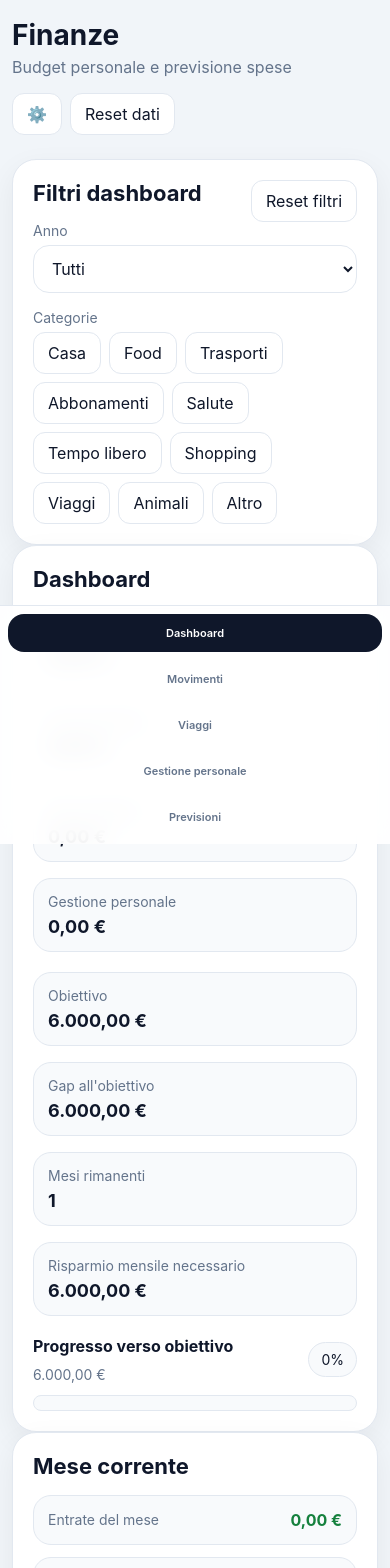
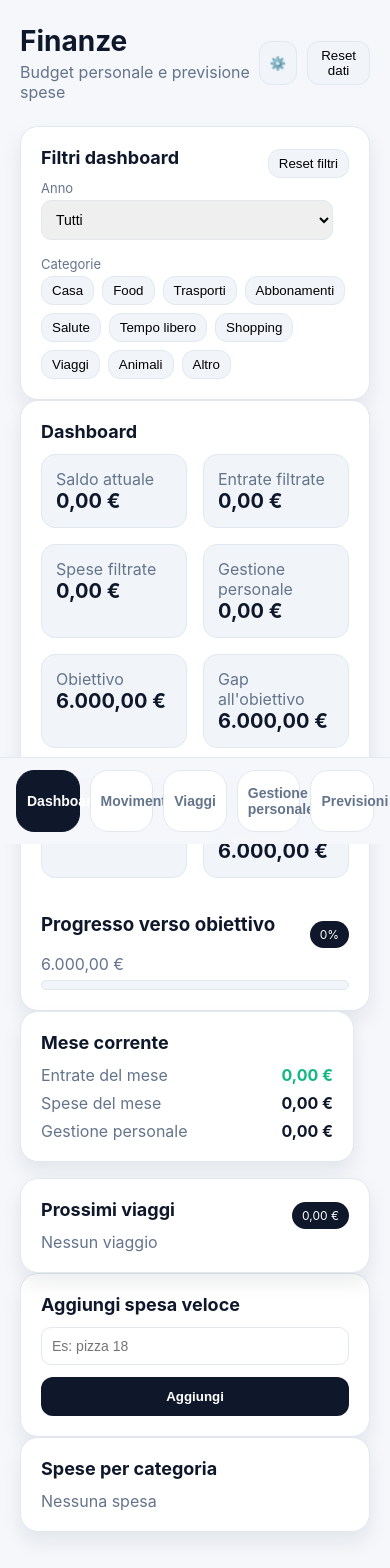
Before and after one commit to am-pachy/Finance-Tracker-App, a React (Vite) app: page / in a window 390 px wide. Shown: the top 1568 px of the page. Built offline with nearby package versions, Linux system fonts and the light colour scheme; the HTML template or start-up script is replaced by a standard one.

Commit message:
Update index 11/03 - 12:50 .css

```diff
--- a/src/index.css
+++ b/src/index.css
@@ -1,120 +1,102 @@
 :root {
-  --bg: #f1f5f9;
+  --primary: #0f172a;
+  --primary-soft: #1e293b;
+
+  --bg: #f5f7fb;
   --bg-soft: #ffffff;
-  --bg-soft-2: #f8fafc;
+  --bg-soft-2: #f1f5f9;
+
   --text: #0f172a;
-  --muted: #64748b;
+  --text-muted: #64748b;
+
   --border: #e2e8f0;
-  --shadow: 0 10px 30px rgba(15, 23, 42, 0.06);
-  --primary: #0f172a;
-  --primary-contrast: #ffffff;
-  --green-bg: #dcfce7;
-  --green-text: #15803d;
-  --amber-bg: #fef3c7;
-  --amber-text: #b45309;
-  --red-bg: #fee2e2;
-  --red-text: #dc2626;
-}
 
-:root[data-theme="dark"] {
-  --bg: #020617;
-  --bg-soft: #0f172a;
-  --bg-soft-2: #1e293b;
-  --text: #f8fafc;
-  --muted: #94a3b8;
-  --border: #1e293b;
-  --shadow: 0 10px 30px rgba(0, 0, 0, 0.35);
-  --primary: #f8fafc;
-  --primary-contrast: #020617;
-  --green-bg: #052e16;
-  --green-text: #4ade80;
-  --amber-bg: #451a03;
-  --amber-text: #fbbf24;
-  --red-bg: #450a0a;
-  --red-text: #f87171;
+  --danger: #ef4444;
+  --success: #10b981;
+
+  --shadow: 0 10px 20px rgba(15, 23, 42, 0.08);
 }
 
 * {
   box-sizing: border-box;
 }
 
-html,
-body,
-#root {
+body {
   margin: 0;
-  min-height: 100%;
-  padding: 0;
-}
-
-body {
-  font-family: Inter, system-ui, -apple-system, BlinkMacSystemFont, "Segoe UI", sans-serif;
   background: var(--bg);
+  font-family: Inter, system-ui, sans-serif;
   color: var(--text);
 }
 
-button,
-input,
-select {
-  font: inherit;
-}
+/* APP */
 
 .app-shell {
   min-height: 100vh;
-  background: var(--bg);
-  color: var(--text);
+  display: flex;
+  flex-direction: column;
 }
 
 .app-container {
-  max-width: 1200px;
-  margin: 0 auto;
-  padding: 20px 16px 100px;
+  max-width: 1100px;
+  margin: auto;
+  padding: 24px 20px 120px;
+  width: 100%;
 }
+
+/* TOPBAR */
 
 .topbar {
   display: flex;
   justify-content: space-between;
-  align-items: flex-start;
-  gap: 16px;
+  align-items: center;
   margin-bottom: 24px;
-  flex-wrap: wrap;
-}
-
-.page-title {
-  margin: 0;
-  font-size: 32px;
-  line-height: 1.1;
-}
-
-.page-subtitle {
-  margin: 6px 0 0;
-  color: var(--muted);
 }
 
 .topbar-actions {
   display: flex;
-  flex-wrap: wrap;
-  gap: 8px;
+  gap: 10px;
 }
 
-.chip {
-  border: 1px solid var(--border);
-  background: var(--bg-soft);
-  color: var(--text);
-  border-radius: 12px;
-  padding: 10px 14px;
-  cursor: pointer;
+/* TITLES */
+
+.page-title {
+  font-size: 28px;
+  margin: 0;
 }
 
-.chip-active {
-  background: var(--primary);
-  color: var(--primary-contrast);
-  border-color: var(--primary);
+.page-subtitle {
+  margin: 4px 0 0;
+  color: var(--text-muted);
 }
 
-.stack {
-  display: grid;
-  gap: 24px;
+/* CARDS */
+
+.card {
+  background: var(--bg-soft);
+  border-radius: 18px;
+  border: 1px solid var(--border);
+  padding: 20px;
+  box-shadow: var(--shadow);
 }
+
+.mini-card {
+  background: var(--bg-soft-2);
+  border-radius: 14px;
+  padding: 14px;
+  border: 1px solid var(--border);
+}
+
+.mini-value {
+  font-size: 20px;
+  font-weight: 700;
+}
+
+.section-title {
+  font-size: 18px;
+  margin: 0 0 12px;
+}
+
+/* GRID */
 
 .grid {
   display: grid;
@@ -133,6 +115,45 @@ select {
   grid-template-columns: repeat(4, minmax(0, 1fr));
 }
 
+.span-2 {
+  grid-column: span 2;
+}
+
+.top-gap {
+  margin-top: 16px;
+}
+
+/* ROW */
+
+.row-between {
+  display: flex;
+  justify-content: space-between;
+  align-items: center;
+}
+
+/* TEXT */
+
+.muted {
+  color: var(--text-muted);
+}
+
+.small-muted {
+  color: var(--text-muted);
+  font-size: 13px;
+}
+
+.strong {
+  font-weight: 700;
+}
+
+/* FORM */
+
+.form-stack {
+  display: flex;
+  flex-direction: column;
+  gap: 12px;
+}
+
 .form-grid-4 {
   display: grid;
   grid-template-columns: repeat(4, minmax(0, 1fr));
@@ -140,129 +161,64 @@ select {
 }
 
 .form-grid-full {
-  grid-column: 1 / -1;
+  grid-column: span 4;
 }
 
-.small-gap {
-  gap: 12px;
+.field-label {
+  font-size: 13px;
+  margin-bottom: 4px;
+  display: block;
+  color: var(--text-muted);
 }
 
-.top-gap {
-  margin-top: 20px;
-}
-
-.top-gap-sm {
-  margin-top: 10px;
-}
-
-.span-2 {
-  grid-column: span 2;
-}
-
-.card {
-  background: var(--bg-soft);
+.input {
+  width: 100%;
+  border-radius: 10px;
   border: 1px solid var(--border);
-  border-radius: 24px;
-  padding: 20px;
-  box-shadow: var(--shadow);
-}
-
-.section-title {
-  margin: 0 0 16px;
-  font-size: 22px;
-}
-
-.row-between {
-  display: flex;
-  justify-content: space-between;
-  align-items: center;
-  gap: 12px;
-}
-
-.badge {
-  background: var(--bg-soft-2);
-  border: 1px solid var(--border);
-  border-radius: 999px;
-  padding: 8px 12px;
+  padding: 10px;
   font-size: 14px;
 }
 
-.muted {
-  color: var(--muted);
-  font-size: 14px;
+/* BUTTONS */
+
+.primary-btn {
+  background: var(--primary);
+  color: white;
+  border: none;
+  border-radius: 12px;
+  padding: 12px;
+  font-weight: 700;
+  cursor: pointer;
 }
 
-.small-muted {
-  color: var(--muted);
-  font-size: 12px;
-  margin-top: 4px;
+.chip {
+  background: var(--bg-soft-2);
+  border: 1px solid var(--border);
+  border-radius: 12px;
+  padding: 6px 10px;
+  cursor: pointer;
 }
 
-.stat-value {
-  margin-top: 8px;
-  font-size: 28px;
-  font-weight: 700;
+.chip-active {
+  background: var(--primary);
+  color: white;
 }
 
-.mini-card {
-  background: var(--bg-soft-2);
-  border: 1px solid var(--border);
-  border-radius: 18px;
-  padding: 14px;
-}
-
-.mini-value {
-  margin-top: 6px;
-  font-size: 18px;
-  font-weight: 700;
-}
-
-.mini-rows {
-  display: grid;
-  gap: 12px;
-}
-
-.mini-row {
-  display: flex;
-  justify-content: space-between;
-  align-items: center;
-  gap: 12px;
-  background: var(--bg-soft-2);
-  border: 1px solid var(--border);
-  border-radius: 18px;
-  padding: 14px;
-}
-
-.progress-track {
-  margin-top: 12px;
-  width: 100%;
-  height: 16px;
-  background: var(--bg-soft-2);
-  border-radius: 999px;
-  overflow: hidden;
-  border: 1px solid var(--border);
-}
-
-.progress-fill {
-  height: 100%;
-  background: var(--primary);
-  border-radius: 999px;
-}
+/* LIST */
 
 .list {
-  display: grid;
-  gap: 12px;
+  display: flex;
+  flex-direction: column;
+  gap: 10px;
 }
 
 .list-item {
   display: flex;
   justify-content: space-between;
-  gap: 16px;
-  align-items: flex-start;
-  background: var(--bg-soft);
+  align-items: center;
   border: 1px solid var(--border);
-  border-radius: 18px;
-  padding: 14px;
+  border-radius: 12px;
+  padding: 12px;
 }
 
 .item-title {
@@ -271,181 +227,56 @@ select {
 
 .item-amount {
   font-weight: 700;
-  white-space: nowrap;
+}
+
+.amount-positive {
+  color: var(--success);
 }
 
 .amount-negative {
-  color: var(--red-text);
+  color: var(--danger);
 }
 
-.amount-positive {
-  color: var(--green-text);
-}
+/* MINI ROW */
 
-.strong {
-  font-weight: 700;
-}
-
-.right {
-  text-align: right;
-}
-
-.status-btn {
-  border: none;
-  border-radius: 999px;
-  padding: 8px 12px;
-  cursor: pointer;
-  font-size: 12px;
-  font-weight: 700;
-  margin-top: 8px;
-}
-
-.status-green {
-  background: var(--green-bg);
-  color: var(--green-text);
-}
-
-.status-amber {
-  background: var(--amber-bg);
-  color: var(--amber-text);
-}
-
-.status-red {
-  background: var(--red-bg);
-  color: var(--red-text);
-}
-
-.form-stack {
-  display: grid;
-  gap: 14px;
-}
-
-.field-label {
-  display: block;
-  margin-bottom: 6px;
-  font-size: 14px;
-  color: var(--muted);
-}
-
-.input {
-  width: 100%;
-  border: 1px solid var(--border);
-  background: var(--bg-soft);
-  color: var(--text);
-  border-radius: 16px;
-  padding: 12px 14px;
-  outline: none;
-}
-
-.input::placeholder {
-  color: var(--muted);
-}
-
-.primary-btn {
-  border: none;
-  border-radius: 16px;
-  padding: 12px 16px;
-  background: var(--primary);
-  color: var(--primary-contrast);
-  cursor: pointer;
-  font-weight: 700;
-}
-
-.chart-wrap {
-  width: 100%;
-  overflow-x: auto;
-}
-
-.chart-svg {
-  width: 100%;
-  min-width: 720px;
-  height: auto;
-  display: block;
-}
-
-.chart-axis {
-  stroke: var(--border);
-  stroke-width: 2;
-}
-
-.chart-grid {
-  stroke: var(--border);
-  stroke-width: 1;
-  stroke-dasharray: 3 6;
-}
-
-.chart-line {
-  stroke: var(--primary);
-  stroke-width: 4;
-  fill: none;
-}
-
-.chart-dot {
-  fill: var(--primary);
-}
-
-.chart-label {
-  fill: var(--muted);
-  font-size: 13px;
-}
-
-.chart-value {
-  fill: var(--text);
-  font-size: 12px;
-  font-weight: 700;
-}
-
-.category-chart {
-  display: grid;
-  gap: 14px;
-}
-
-.category-row {
-  display: grid;
+.mini-rows {
+  display: flex;
+  flex-direction: column;
   gap: 8px;
 }
 
-.category-label-row {
+.mini-row {
   display: flex;
   justify-content: space-between;
-  gap: 12px;
-  font-size: 14px;
 }
 
-.category-bar-track {
-  width: 100%;
-  height: 14px;
-  border-radius: 999px;
+/* BADGE */
+
+.badge {
+  background: var(--primary);
+  color: white;
+  border-radius: 20px;
+  padding: 6px 10px;
+  font-size: 12px;
+}
+
+/* PROGRESS */
+
+.progress-track {
+  height: 10px;
+  border-radius: 10px;
   background: var(--bg-soft-2);
   border: 1px solid var(--border);
   overflow: hidden;
+  margin-top: 6px;
 }
 
-.category-bar-fill {
+.progress-fill {
   height: 100%;
-  border-radius: 999px;
   background: var(--primary);
 }
 
-.settings-help {
-  margin-top: 18px;
-  padding-top: 16px;
-  border-top: 1px solid var(--border);
-}
-
-.settings-help-title {
-  margin: 0 0 10px;
-  font-size: 16px;
-}
-
-.settings-help-list {
-  margin: 0;
-  padding-left: 18px;
-  color: var(--muted);
-  display: grid;
-  gap: 8px;
-  font-size: 14px;
-}
+/* TABLE */
 
 .table-wrap {
   overflow-x: auto;
@@ -454,54 +285,75 @@ select {
 .forecast-table {
   width: 100%;
   border-collapse: collapse;
-  font-size: 14px;
 }
 
 .forecast-table th,
 .forecast-table td {
-  padding: 14px 10px;
+  padding: 10px;
   border-bottom: 1px solid var(--border);
   text-align: left;
 }
 
-.forecast-table th {
-  color: var(--muted);
-  font-weight: 600;
+/* STATUS */
+
+.status-btn {
+  padding: 4px 10px;
+  border-radius: 10px;
+  font-size: 12px;
 }
 
-.bottom-nav {
-  position: fixed;
-  left: 0;
-  right: 0;
-  bottom: 0;
-  background: color-mix(in srgb, var(--bg-soft) 92%, transparent);
-  border-top: 1px solid var(--border);
-  backdrop-filter: blur(12px);
-  padding: 10px;
-  display: grid;
-  gap: 8px;
-  max-width: 920px;
-  margin: 0 auto;
+.status-green {
+  background: #dcfce7;
+  color: #166534;
 }
 
-.five-cols {
-  grid-template-columns: repeat(5, minmax(0, 1fr));
+.status-red {
+  background: #fee2e2;
+  color: #991b1b;
 }
 
-.nav-btn {
-  border: none;
-  border-radius: 16px;
-  padding: 14px 10px;
-  background: transparent;
-  color: var(--muted);
-  cursor: pointer;
-  font-weight: 600;
+/* CHART */
+
+.chart-wrap {
+  overflow-x: auto;
 }
 
-.nav-btn-active {
-  background: var(--primary);
-  color: var(--primary-contrast);
+.chart-svg {
+  width: 100%;
+  max-width: 100%;
 }
+
+.chart-axis {
+  stroke: #94a3b8;
+  stroke-width: 1;
+}
+
+.chart-grid {
+  stroke: #e2e8f0;
+  stroke-dasharray: 3 3;
+}
+
+.chart-line {
+  fill: none;
+  stroke: var(--primary);
+  stroke-width: 3;
+}
+
+.chart-dot {
+  fill: var(--primary);
+}
+
+.chart-label {
+  font-size: 12px;
+  fill: var(--text-muted);
+}
+
+.chart-value {
+  font-size: 12px;
+  fill: var(--text);
+}
+
+/* MODAL */
 
 .modal-overlay {
   position: fixed;
@@ -519,95 +371,76 @@ select {
   max-height: 90vh;
   overflow-y: auto;
   background: var(--bg-soft);
-  color: var(--text);
   border: 1px solid var(--border);
   border-radius: 24px;
   padding: 20px;
-  box-shadow: var(--shadow);
 }
 
 .modal-header {
   display: flex;
-  align-items: center;
   justify-content: space-between;
-  gap: 12px;
-  margin-bottom: 16px;
+  margin-bottom: 14px;
 }
 
 .modal-close {
   border: 1px solid var(--border);
   background: var(--bg-soft-2);
-  color: var(--text);
-  border-radius: 12px;
-  padding: 8px 12px;
+  border-radius: 10px;
+  padding: 6px 10px;
   cursor: pointer;
-  font-weight: 700;
 }
 
-.alert-card {
-  border-radius: 18px;
-  padding: 16px 18px;
-  border: 1px solid var(--border);
-  box-shadow: var(--shadow);
+/* NAVBAR */
+
+.bottom-nav {
+  position: fixed;
+  bottom: 0;
+  left: 0;
+  right: 0;
+
+  display: grid;
+  grid-template-columns: repeat(5, minmax(0, 1fr));
+  gap: 10px;
+
+  padding: 12px 16px calc(12px + env(safe-area-inset-bottom));
+  background: rgba(245, 247, 251, 0.95);
+  backdrop-filter: blur(10px);
+
+  border-top: 1px solid var(--border);
 }
 
-.alert-title {
+.nav-btn {
+  border: 1px solid var(--border);
+  background: var(--bg-soft);
+  color: var(--text-muted);
+
+  border-radius: 18px;
+  padding: 14px 10px;
+
+  font-size: 14px;
   font-weight: 700;
-  margin-bottom: 6px;
+
+  cursor: pointer;
 }
 
-.alert-text {
-  font-size: 14px;
+.nav-btn-active {
+  background: var(--primary);
+  color: white;
+  border-color: var(--primary);
 }
 
-.alert-ok {
-  background: var(--green-bg);
-  color: var(--green-text);
-}
+/* MOBILE */
 
-.alert-warn {
-  background: var(--amber-bg);
-  color: var(--amber-text);
-}
+@media (max-width: 900px) {
+  .grid-4 {
+    grid-template-columns: repeat(2, minmax(0, 1fr));
+  }
 
-.alert-risk {
-  background: var(--red-bg);
-  color: var(--red-text);
-}
+  .grid-3 {
+    grid-template-columns: 1fr;
+  }
 
-@media (max-width: 980px) {
-  .grid-4,
-  .grid-3,
-  .grid-2,
   .form-grid-4 {
     grid-template-columns: 1fr;
   }
-
-  .span-2 {
-    grid-column: span 1;
-  }
-
-  .five-cols {
-    grid-template-columns: repeat(5, minmax(0, 1fr));
-  }
 }
-
-@media (max-width: 640px) {
-  .page-title {
-    font-size: 28px;
-  }
-
-  .app-container {
-    padding-left: 12px;
-    padding-right: 12px;
-  }
-
-  .bottom-nav {
-    padding: 8px;
-  }
-
-  .nav-btn {
-    font-size: 11px;
-    padding: 12px 6px;
-  }
-}
```
